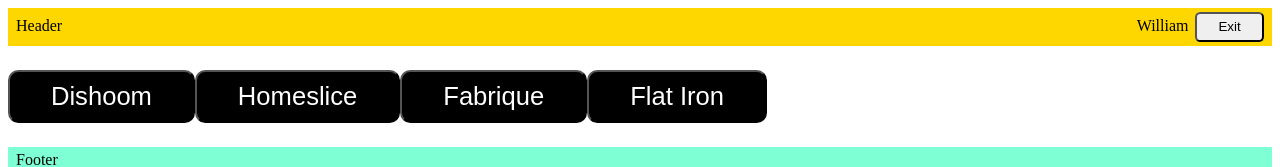
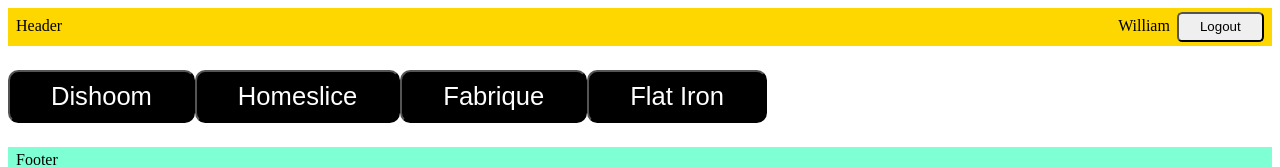
Before and after one commit to RareMashiro/ReactCourse, a React (Vite) app: page / in a window 1280 px wide. Both pictures are taken after a click on the button "Login". Shown: the top 167 px of the page. Built offline with nearby package versions, Linux system fonts and the light colour scheme.

Commit message:
ДЗ5 переделал базовое задание в соответствии с разбором

```diff
--- /dev/null
+++ b/contexts/user.js
@@ -0,0 +1,3 @@
+import React from "react";
+
+export let UserContext = React.createContext(null);
--- a/contexts/visible.js
+++ /dev/null
@@ -1,3 +0,0 @@
-import React from "react";
-
-export const VisibleContext = React.createContext('hidden');
--- a/src/App.jsx
+++ b/src/App.jsx
@@ -1,11 +1,17 @@
 /* eslint-disable react/jsx-key */
+import { useState } from "react"
+import { UserContext } from "../contexts/user"
 import { Layout } from "./components/layout/component"
 import { RestaurantPage } from "./pages/restaurant-page/component"
 
 export const App = () => {
+    const [user, setUser] = useState();
+
     return (
-        <Layout>
-            <RestaurantPage />
-        </Layout>
+        <UserContext.Provider value={{user, setUser}}>
+            <Layout>
+                <RestaurantPage />
+            </Layout>
+        </UserContext.Provider>
     )
 }
--- a/src/components/login/component.jsx
+++ b/src/components/login/component.jsx
@@ -1,24 +1,22 @@
+import { useContext } from 'react';
+import { UserContext } from '../../../contexts/user';
 import { Button } from '../button/component';
-import { person } from '../../../materials/person';
-import styles from './styles.module.scss' ;
-import { VisibleContext } from '../../../contexts/visible';
-import { useState } from 'react';
+import styles from './styles.module.scss';
+
 
 export const Login = () => {
-    const [title, setTitle] = useState('Login');
-    const [isVisible, setIsVisible] = useState('');
-
-    const authorization = () => {
-        title === 'Login' ? setTitle('Exit') : setTitle('Login');
-        setIsVisible(isVisible === '' ? 'hidden' : '');
-    }
+    const {user, setUser} = useContext(UserContext);
 
     return (
-        <VisibleContext.Provider value={isVisible}>
-            <div className={styles.login}>
-                {title === 'Exit' ? <span>{person.name}</span> : <></>}
-                <Button onClick={authorization}>{title}</Button>
-            </div>
-        </VisibleContext.Provider>
+        <div>
+            {user ? (
+                <div className={styles.logout}>
+                    <span>{user}</span>
+                    <Button onClick={() => setUser(null)}>Logout</Button>
+                </div>
+            ) : (
+                <Button onClick={() => setUser('William')}>Login</Button>
+            )}
+        </div>
     )
 }
--- a/src/components/login/styles.module.scss
+++ b/src/components/login/styles.module.scss
@@ -1,3 +1,3 @@
-.login > * + *{
+.logout > * + *{
     margin-left: 0.5em;
 }
--- a/src/components/review-form/component.jsx
+++ b/src/components/review-form/component.jsx
@@ -1,18 +1,12 @@
 /* eslint-disable react/prop-types */
-//import { useReducer } from "react"
-//import { useCallback, useReducer } from 'react';
-//import { useContext } from 'react';
-import { VisibleContext } from '../../../contexts/visible';
 import styles from './styles.module.scss';
 import { useReviewForm } from './useReviewForm';
 
 export const ReviewForm = ({key}) => {
     const {form, setName, setText, setRating} = useReviewForm();
-    //const isVisible = useContext(VisibleContext);
 
     return (
-        <VisibleContext.Provider>
-            <div className={styles.main} key={key} hidden={VisibleContext}>
+        <div className={styles.main} key={key}>
             <div className={styles.section}>
                 <label htmlFor="name" className={styles.label}>Name: </label>
                 <input
@@ -40,6 +34,5 @@
                     onChange={setRating} />
             </div>
         </div>
-        </VisibleContext.Provider>
     )
 }
--- a/src/components/reviews/component.jsx
+++ b/src/components/reviews/component.jsx
@@ -1,8 +1,11 @@
 /* eslint-disable react/jsx-key */
+import { useContext } from "react"
 import { ReviewForm } from "../review-form/component"
 import { Review } from "../review/component"
+import { UserContext } from "../../../contexts/user"
 
 export const Reviews = ({reviews, key}) => {
+    const {user} = useContext(UserContext);
 
     return (
         <div>
@@ -15,7 +18,7 @@
                         )
                     })}
             </ul>
-            <ReviewForm key={key}/>
+            {user && <ReviewForm key={key}/>}
         </div>
     )
 }
```
Lines whose indentation alone changed are shown as unchanged.
